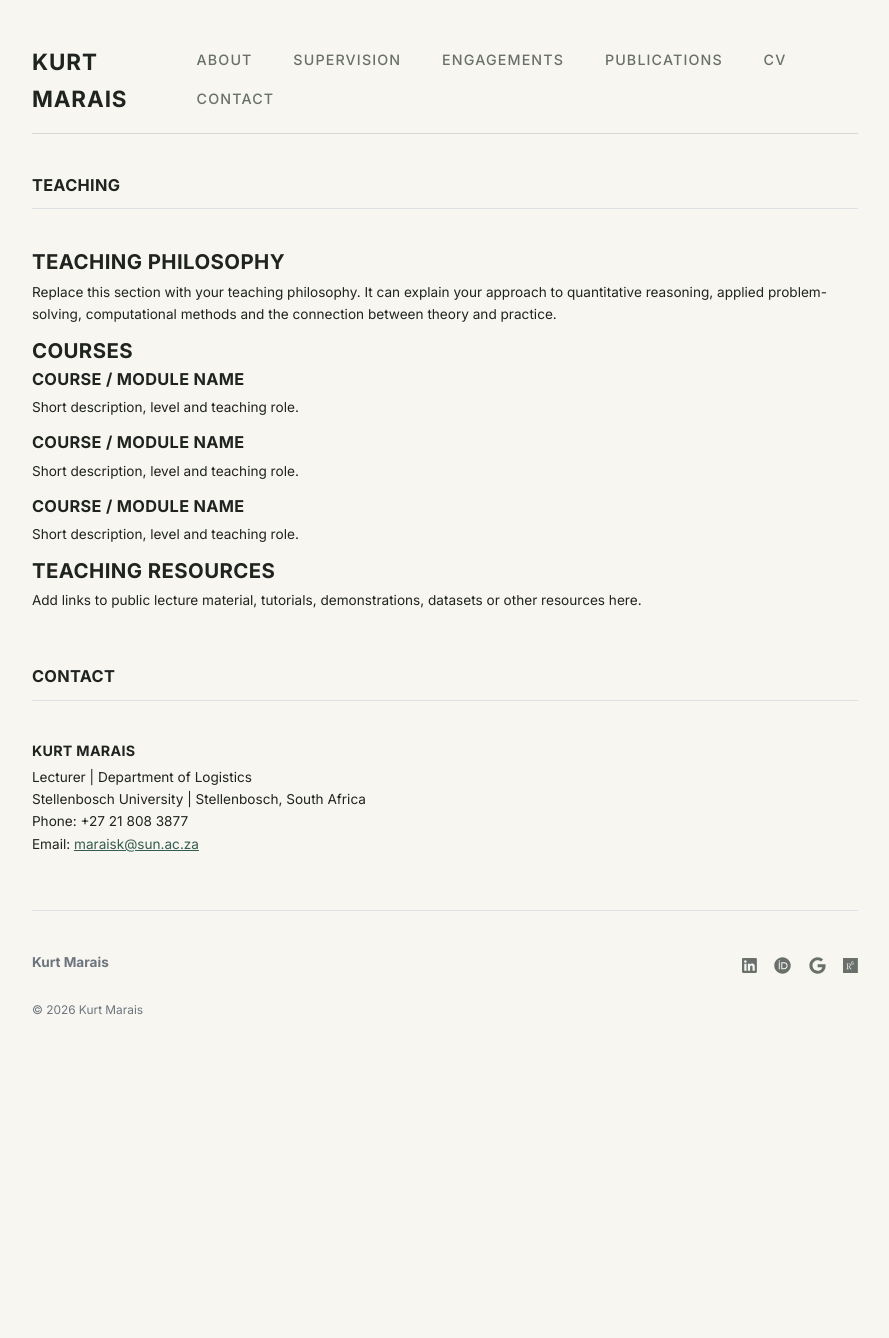
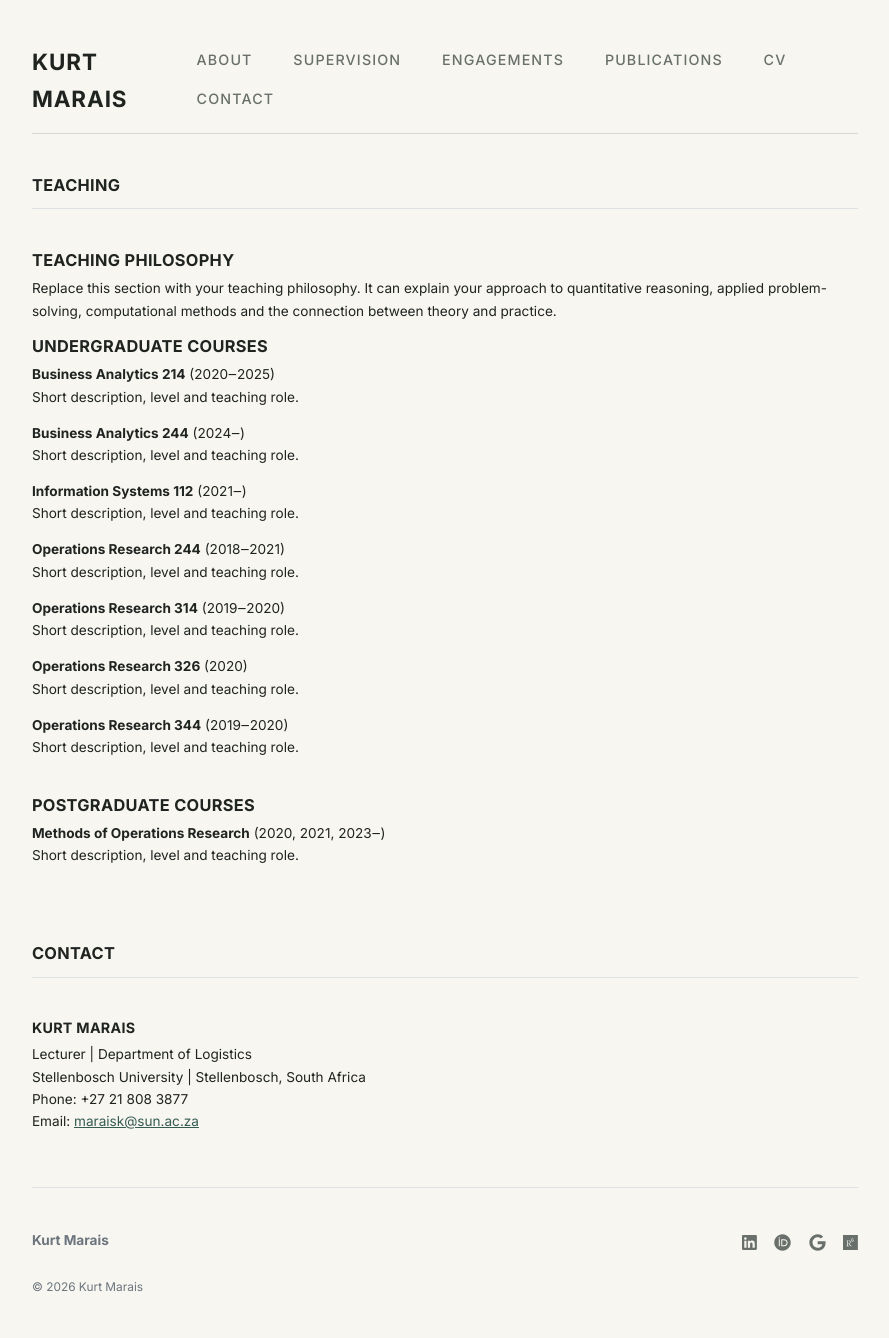
Before and after one commit to kurtmarais/kurtmarais.github.io, a Jekyll site: the page built from teaching.md, in a window 1280 px wide. Shown: the whole page, without its empty margins (195-1084 px from the left). Built offline with Jekyll 4.4.1, drawn with Linux system fonts in a browser that asks for light colours; before the commit the page ends 1060 px from its top, so only the background shows below that.

Commit message:
Update teaching.md

```diff
--- a/teaching.md
+++ b/teaching.md
@@ -4,24 +4,46 @@ title: "Teaching"
 permalink: /teaching/
 ---
 
-## Teaching philosophy
+### Teaching philosophy
 
 Replace this section with your teaching philosophy. It can explain your approach to quantitative reasoning, applied problem-solving, computational methods and the connection between theory and practice.
 
-## Courses
+### Undergraduate courses
 
-### Course / module name
+**Business Analytics 214** (2020‒2025)<br>
+Short description, level and teaching role.
+<br>
 
+**Business Analytics 244** (2024‒)<br>
 Short description, level and teaching role.
+<br>
 
-### Course / module name
+**Information Systems 112** (2021‒)<br>
+Short description, level and teaching role.
+<br>
 
+**Operations Research 244** (2018‒2021)<br>
 Short description, level and teaching role.
+<br>
 
-### Course / module name
+**Operations Research 314** (2019‒2020)<br>
+Short description, level and teaching role.
+<br>
 
+**Operations Research 326** (2020)<br>
 Short description, level and teaching role.
+<br>
 
-## Teaching resources
+**Operations Research 344** (2019‒2020)<br>
+Short description, level and teaching role.
+<br><br>
 
-Add links to public lecture material, tutorials, demonstrations, datasets or other resources here.
+### Postgraduate courses
+
+**Methods of Operations Research** (2020, 2021, 2023‒)<br>
+Short description, level and teaching role.
+<br><br>
+
+<!-- ### Teaching resources
+
+Add links to public lecture material, tutorials, demonstrations, datasets or other resources here. -->
```
